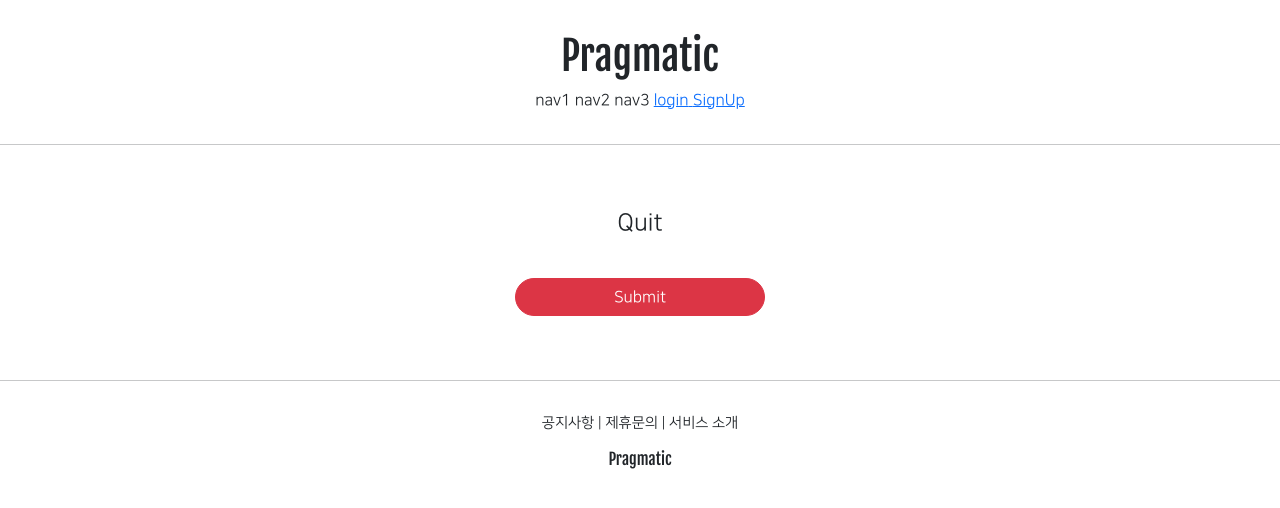
After one commit to nohsm621/pragmatic, a Django app: template accountapp/templates/accountapp/delete.html in a window 1280 px wide. The commit adds this page. Shown: the top 508 px of the page. Run offline with Django 3.2, Linux system fonts and the light colour scheme; the template is opened without the code that fills it, so the values that code supplies are empty; some libraries are stand-ins or nearby versions.

Commit message:
account delete

```diff
--- /dev/null
+++ b/accountapp/templates/accountapp/delete.html
@@ -0,0 +1,13 @@
+{% extends 'base.html' %}
+
+{% block content %}
+  <div style="text-align: center; max-width: 500px; margin: 4rem auto;">
+  <div class="mb-4">
+      <h4>Quit</h4>
+    </div>
+    <form action="{% url 'accountapp:delete' pk=user.pk %}" method="post">
+      {% csrf_token %}
+      <input type="submit" class="btn btn-danger rounded-pill col-6 mt-3">
+    </form>
+  </div>
+{% endblock %}
--- a/accountapp/templates/accountapp/detail.html
+++ b/accountapp/templates/accountapp/detail.html
@@ -14,6 +14,9 @@
         <a href="{% url 'accountapp:update' pk=user.pk %}">
           <p>Change Info</p>
         </a>
+        <a href="{% url 'accountapp:delete' pk=user.pk %}">
+          <p>Quit</p>
+        </a>
       {% endif %}
     </div>
   </div>
--- a/accountapp/urls.py
+++ b/accountapp/urls.py
@@ -2,7 +2,7 @@ from django.contrib.auth.views import LoginView, LogoutView
 from django.urls import path
 
 from accountapp.views import hello_world, AccountCreateView, AccountDetailView, \
-    AccountUpdateView
+    AccountUpdateView, AccountDeleteView
 
 app_name = "accountapp"
 
@@ -15,4 +15,5 @@ urlpatterns = [
     path('create/', AccountCreateView.as_view(), name='create'),
     path('detail/<int:pk>', AccountDetailView.as_view(), name='detail'),
     path('update/<int:pk>', AccountUpdateView.as_view(), name='update'),
+    path('delete/<int:pk>', AccountDeleteView.as_view(), name='delete'),
 ]
--- a/templates/header.html
+++ b/templates/header.html
@@ -10,6 +10,9 @@
       <a href="{% url 'accountapp:login' %}?next={{ request.path }}">
         <span>login</span>
       </a>
+      <a href="{% url 'accountapp:create' %}">
+        <span>SignUp</span>
+      </a>
     {% else %}
       <a href="{% url 'accountapp:detail' pk=user.pk %}">
         <span>MyPage</span>
```
Also changed, not shown: accountapp/views.py (+7 -1 lines).
